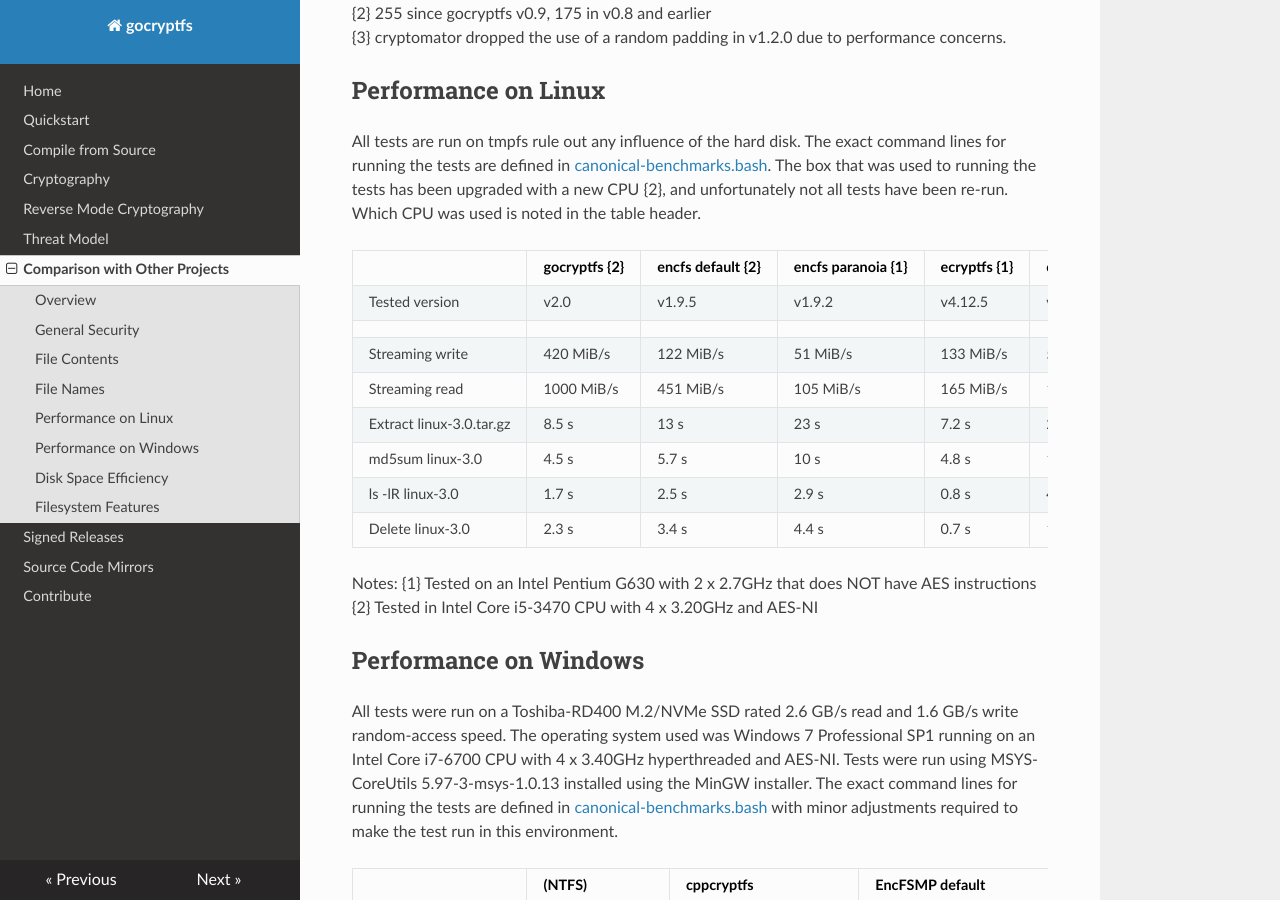
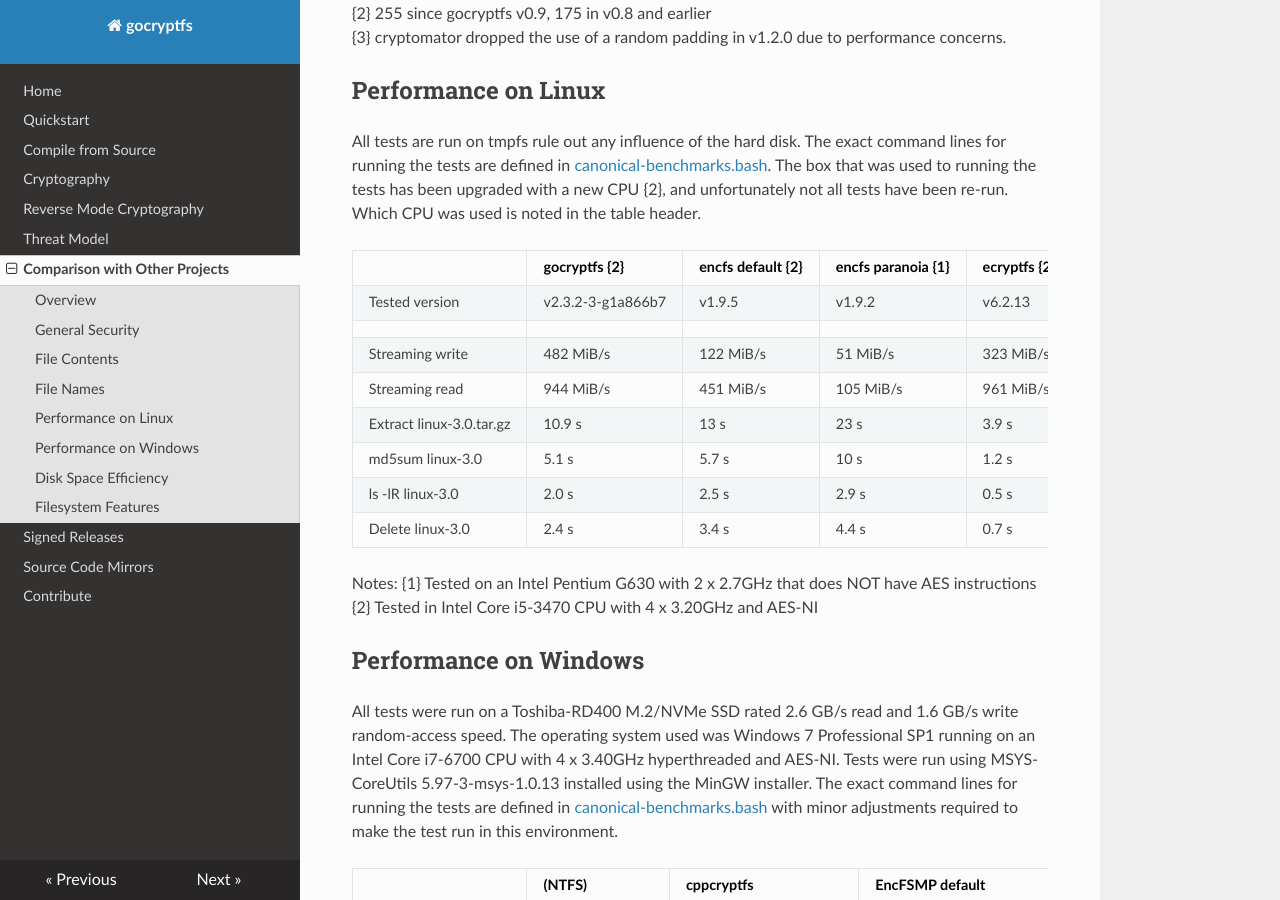
Before and after one commit to rfjakob/gocryptfs-website, an MkDocs documentation site: the page built from docs/comparison.md, in a window 1280 px wide and 900 px high, scrolled down 2164 px. Built offline with MkDocs 1.6.1, drawn with Linux system fonts in a browser that asks for light colours; nearby versions of some CDN libraries; old or Windows-style settings are respelled for this version of MkDocs.

Commit message:
comparison: update ecryptfs performance for new cpu
Intel Core i5-3470 CPU with 4 x 3.20GHz and AES-NI

```diff
--- a/docs/comparison.md
+++ b/docs/comparison.md
@@ -201,16 +201,16 @@ The box that was used to running the tests has been
 upgraded with a new CPU {2}, and unfortunately not all tests have been re-run.
 Which CPU was used is noted in the table header.
 
-|                          | gocryptfs {2} | encfs default {2} | encfs paranoia {1} |  ecryptfs {1} | cryptomator {2} |  securefs {1}   |       CryFS {1}    |
-| ------------------------ | --------- | ------------- | -------------- | --------- | ------------- | ------------------ | ------------------- |
-| Tested version           | v2.0      | v1.9.5        | v1.9.2         | v4.12.5   | v1.5.15 AppImage FUSE | v0.7.3-30-g2596467 | v0.9.7-12-gd9634246 |
-|                          |           |               |                |           |               |                    |                     |
-| Streaming write          | 420 MiB/s | 122 MiB/s     | 51 MiB/s       | 133 MiB/s | 57 MiB/s      | 132 MiB/s          | 69 MiB/s            |
-| Streaming read           | 1000 MiB/s | 451 MiB/s    | 105 MiB/s      | 165 MiB/s | 113 MiB/s     | 155 MiB/s          | 99 MiB/s            |
-| Extract linux-3.0.tar.gz | 8.5 s     | 13 s          | 23 s           | 7.2 s     | 28 s          | 14 s               | 41 s                |
-| md5sum linux-3.0         | 4.5 s     | 5.7 s         | 10 s           | 4.8 s     | 15 s          | 7.7 s              | 42 s                |
-| ls -lR linux-3.0         | 1.7 s     | 2.5 s         | 2.9 s          | 0.8 s     | 4.3 s         | 1.2 s              | 17 s                |
-| Delete linux-3.0         | 2.3 s     | 3.4 s         | 4.4 s          | 0.7 s     | 10 s          | 2.2 s              | 21 s                |
+|                          | gocryptfs {2} | encfs default {2} | encfs paranoia {1} |  ecryptfs {2} | cryptomator {2} |  securefs {1}   |     CryFS {1}    |
+| ------------------------ | ----------------- | ------------- | ------------------ | --------- | ------------- | ------------------ | ------------------- |
+| Tested version           | v2.3.2-3-g1a866b7 | v1.9.5        | v1.9.2             | v6.2.13   | v1.5.15 AppImage FUSE | v0.7.3-30-g2596467 | v0.9.7-12-gd9634246 |
+|                          |                   |               |                    |           |               |                    |                     |
+| Streaming write          | 482 MiB/s         | 122 MiB/s     | 51 MiB/s           | 323 MiB/s | 57 MiB/s      | 132 MiB/s          | 69 MiB/s            |
+| Streaming read           | 944 MiB/s         | 451 MiB/s     | 105 MiB/s          | 961 MiB/s | 113 MiB/s     | 155 MiB/s          | 99 MiB/s            |
+| Extract linux-3.0.tar.gz | 10.9 s            | 13 s          | 23 s               | 3.9 s     | 28 s          | 14 s               | 41 s                |
+| md5sum linux-3.0         | 5.1 s             | 5.7 s         | 10 s               | 1.2 s     | 15 s          | 7.7 s              | 42 s                |
+| ls -lR linux-3.0         | 2.0 s             | 2.5 s         | 2.9 s              | 0.5 s     | 4.3 s         | 1.2 s              | 17 s                |
+| Delete linux-3.0         | 2.4 s             | 3.4 s         | 4.4 s              | 0.7 s     | 10 s          | 2.2 s              | 21 s                |
 
 Notes:
 {1} Tested on an Intel Pentium G630 with 2 x 2.7GHz that does NOT have AES instructions<br>
```
